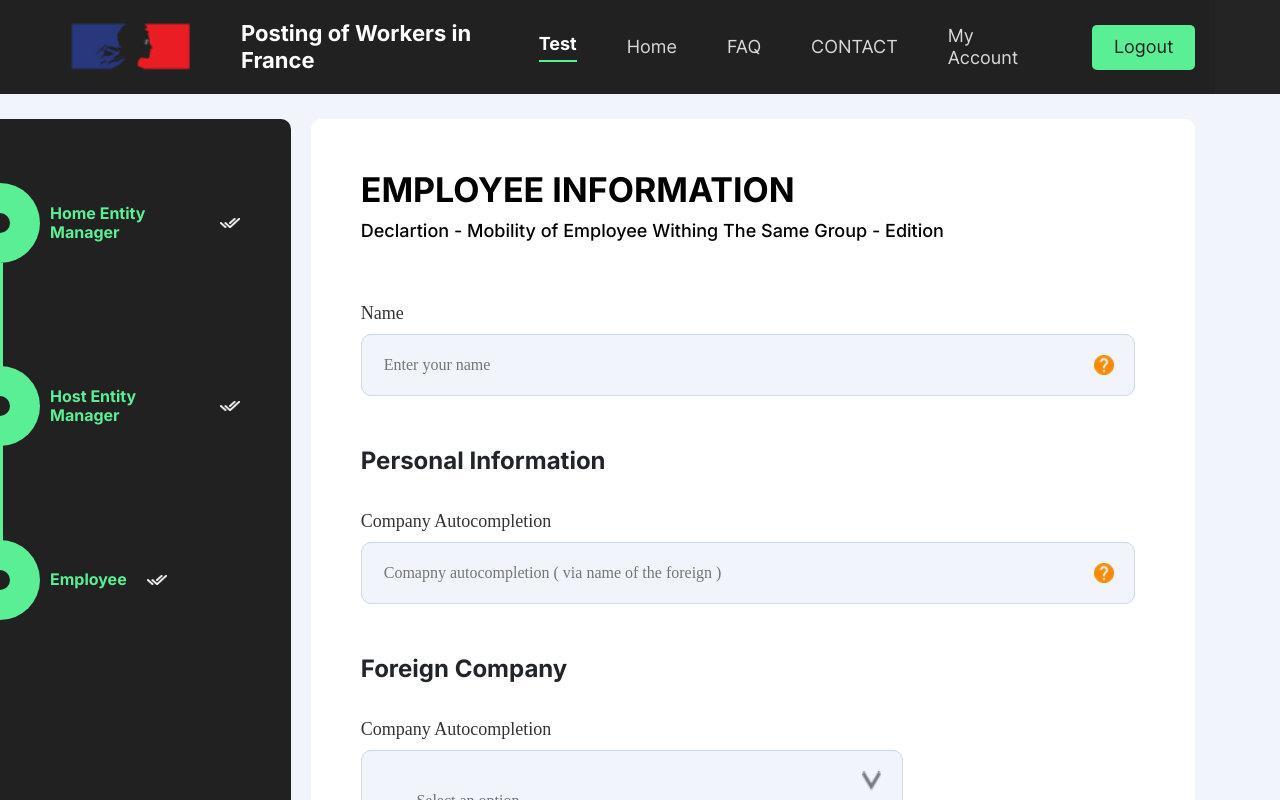
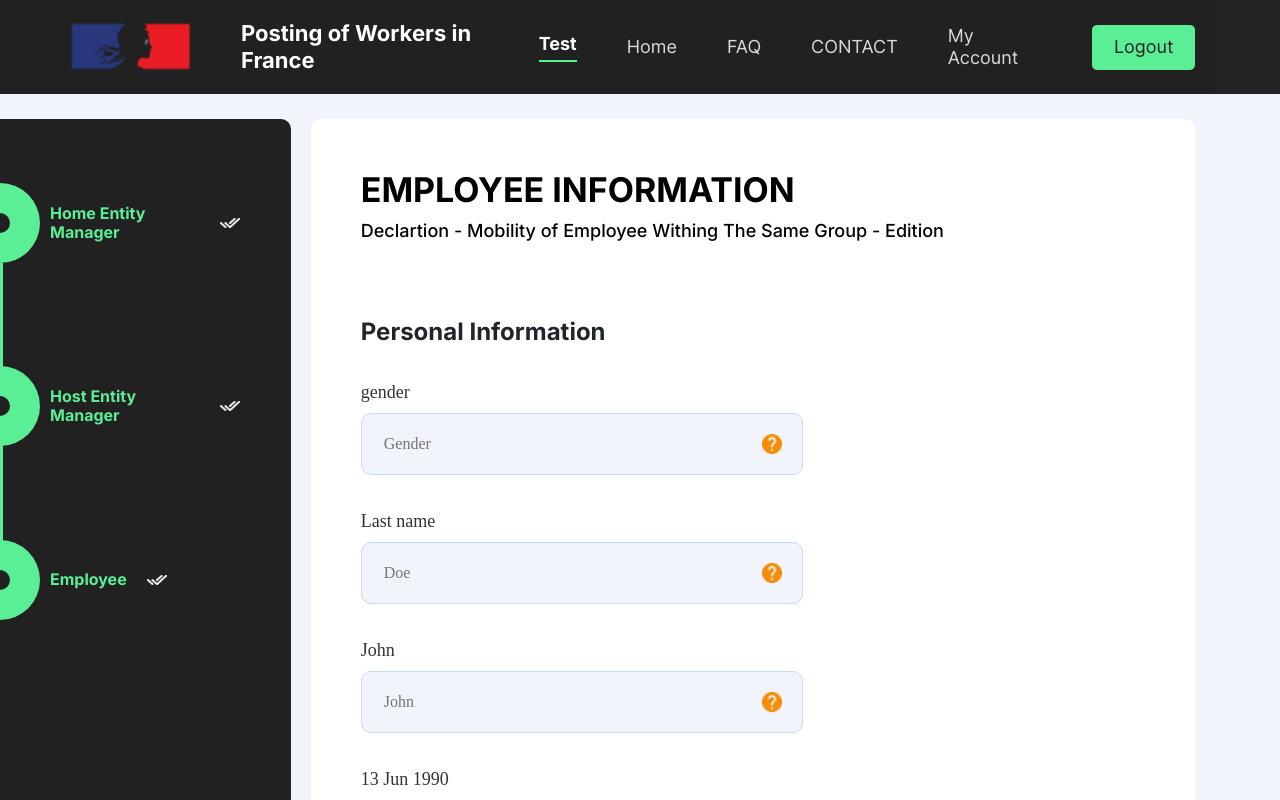
Before and after one commit to mobenjamins/PWDOrchestratorPublic, a React (Vite) app in the folder client/: page / in a window 1280 px wide. Both pictures are taken after a click on the element "Employee". Shown: the top 800 px of the page. Built offline with nearby package versions, Linux system fonts and the light colour scheme.

Commit message:
Added employee form

```diff
--- a/client/src/components/Forms/employee.jsx
+++ b/client/src/components/Forms/employee.jsx
@@ -3,49 +3,24 @@ import PropTypes from 'prop-types'
 import './style.css'
 import QuestionHeader from '../QuestionSection/header'
 import InfoIcon from '../../assets/info-icon.png'
-import dropDownIcon from '../../assets/dropdown-icon.png'
+import DropdownComponent from '../utils/dropdown'
+import TextInputComponent from '../utils/textInput'
+import RadioselectComponent from '../utils/radioSelect'
 
-const allRadioOptions = [
-  {
-    title: 'Direct payment by the employer',
-    isSelected: false
-  },
-  {
-    title: 'Reimbursement of costs paid in advance by the worker',
-    isSelected: false
-  },
-  {
-    title: 'Payment of a lump sum ',
-    isSelected: false
-  },
-  {
-    title: 'Other payment arrangements',
-    isSelected: false
-  },
+const countries = [
+  {value: 'kenya', title:"Kenya"},
+  {value: 'uganda', title:"Uganda"},
+  {value: 'tanzania', title:"Tanzania"},
+  {value: 'rwanda', title:"Rwanda"},
+  {value: 'burundi', title:"Burundi"},
+  {value: 'somalia', title:"Somalia"},
+  {value: 'ethiopia', title:"Ethiopia"},
+  {value: 'sudan', title:"Sudan"},
+  {value: 'south sudan', title:"South Sudan"},
+  {value: 'eritrea', title:"Eritrea"},
+  {value: 'djibouti', title:"Djibouti"}
 ]
-
 function EmployeeForm(props) {
-  const [radioOptions, setRadioOptions] = useState(allRadioOptions)
-  const [selectedValue, setSelectedValue] = useState("");
-
-  const handleSelectChange = (event) => {
-    setSelectedValue(event.target.value);
-  }
-
-  const onRadioHandler = (element) => {
-    setRadioOptions(radioOptions.map((item, index) => {
-      if(element.title === item.title){
-        return {
-          ...item,
-          isSelected: true
-        }
-      }
-      return {
-        ...item,
-        isSelected: false
-      }
-    }))
-  }
 
   return (
     <div className='QuestionSection-wrapper'>
@@ -53,81 +28,40 @@ function EmployeeForm(props) {
         title='Employee Information'
         subTitle='Declartion - Mobility of Employee Withing The Same Group - Edition'
        />
-
-       <div className='input-section'>
-          <div className='standard-input-label'>Name</div>
-          <div className='standard-input'>
-            <input className='input-field' placeholder='Enter your name' />
-            <img src={InfoIcon} className="info-icon" />
+       <div className='question-section'>
+          <div className='Subsection-title'>Personal Information </div>
+          <div style={{
+            display: 'flex',
+            flexDirection: 'row',
+            flexWrap: 'wrap',
+            justifyContent: 'space-between',
+            alignItems: 'flex-start',
+          }}>
+            <TextInputComponent onChange={(e)=> console.log(e)} placeholder="Gender" label="gender" />
+            <TextInputComponent onChange={(e)=> console.log(e)} placeholder="Doe" label="Last name" />
+            <TextInputComponent onChange={(e)=> console.log(e)} placeholder="John" label="John" />
+            <TextInputComponent onChange={(e)=> console.log(e)} placeholder="Date of birth" label="13 Jun 1990" />
+            <DropdownComponent onChange={(value)=>console.log("Town / city ", value)} options={countries} label="Town / city" />
+            <DropdownComponent onChange={(value)=>console.log("Country ", value)} options={countries} label="Country of birth" />
+            <TextInputComponent onChange={(e)=> console.log(e)} placeholder="Italy" label="Nationality" />
           </div>
        </div>
-
        <div className='question-section'>
-          <div className='Subsection-title'>Personal Information </div>
-          <div className='input-section'>
-              <div className='standard-input-label'>Company Autocompletion</div>
-              <div className='standard-input'>
-                <input className='input-field' placeholder='Comapny autocompletion ( via name of the foreign )' />
-                <img src={InfoIcon} className="info-icon" />
-              </div>
+          <div className='Subsection-title'>Address</div>
+          <div style={{
+            display: 'flex',
+            flexDirection: 'row',
+            flexWrap: 'wrap',
+            justifyContent: 'space-between',
+            alignItems: 'flex-start',
+          }}>
+            <TextInputComponent onChange={(e)=> console.log(e)} placeholder="Address" label="Address" />
+            <DropdownComponent onChange={(value)=>console.log("Country ", value)} options={countries} label="Country" />
+            <TextInputComponent onChange={(e)=> console.log(e)} placeholder="Post code" label="PostCode" />
+            <DropdownComponent onChange={(value)=>console.log("Town / city ", value)} options={countries} label="Town / city" />
+            <TextInputComponent onChange={(e)=> console.log(e)} placeholder="Address line 2" label="Address line 2" />
           </div>
        </div>
-
-       <div className='question-section'>
-          <div className='Subsection-title'>Foreign Company</div>
-          <div className='input-section'>
-              <div className='standard-input-label'>Company Autocompletion</div>
-              <div className='standard-input' style={{width: "500px"}}>
-                <select style={{
-                  // width: '400px',
-                  paddingRight: '50px',
-                  width: '100%',
-                }} value={selectedValue} className='standard-input-select' onChange={handleSelectChange}>
-                  <option value="">-- Select an option --</option>
-                  <option value="option1">Option 1</option>
-                  <option value="option2">Option 2</option>
-                  <option value="option3">Option 3</option>
-                </select>
-                {/* <input className='input-field' placeholder='Comapny autocompletion ( via name of the foreign )' /> */}
-                <img src={dropDownIcon} className="info-icon"/>
-              </div>
-          </div>
-       </div>
-
-
-       <div className='question-section'>
-          <div className='Subsection-title'>Foreign Company</div>
-          {
-            radioOptions.map((item, index) => {
-              return (
-                <div key={index} className='radio-inputs' onClick={()=> onRadioHandler(item)}>
-                      <div className='radiio-question'>
-                        <div className='radio-input' style={{
-                        borderColor: item.isSelected ? '#F48C07' : '#70737A'
-                      }}>
-                          <div className='radio-unput-selected' style={{
-                          display: item.isSelected ? 'flex' : 'none',
-                        }}/>
-                        </div>
-                        <div className='radio-question-title' style={{
-                        color: item.isSelected ? '#212529' : '#70737A'
-                        }}>Direct payment by the employer</div>
-                      </div>
-                    </div>
-              )
-            }
-            )
-          }
-          {/* <div className='radio-inputs'>
-            <div className='radiio-question'>
-              <div className='radio-input'>
-                <div className='radio-unput-selected' />
-              </div>
-              <div className='radio-question-title'>Direct payment by the employer</div>
-            </div>
-          </div> */}
-       </div>
-
     </div>
   )
 }
```
